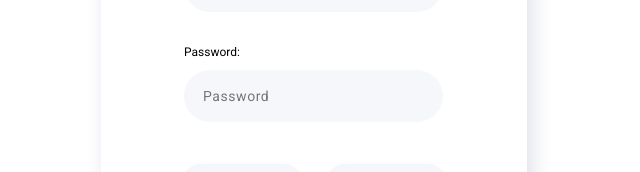
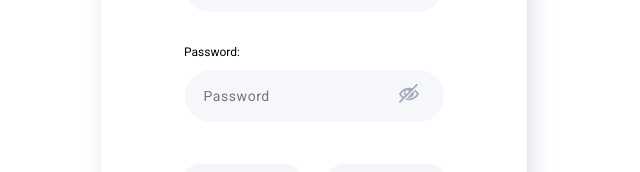
Before and after one commit to DimaSomik/Kapusta_Frontend, a React (Vite) app: page / in a window 1280 px wide. Both pictures are taken after a click on the button "GO TO REGISTRATION". Shown: the part 462-634 px from the top of the page, without its empty margins (449-1089 px from the left). Built offline with nearby package versions, Linux system fonts and the light colour scheme.

Commit message:
feature/AuthForm
Dodanie ikony oka do pliku svg i w polu password przy logowaniu i rejestracji

```diff
--- a/src/components/AuthForm/AuthForm.module.css
+++ b/src/components/AuthForm/AuthForm.module.css
@@ -196,3 +196,36 @@
     left: 763px;
   }
 }
+
+.passwordWrapper {
+  position: relative;
+  width: 100%;
+  display: flex;
+  align-items: center;
+  justify-content: center;
+}
+
+.eyeBtn {
+  width: 32px;
+  height: 32px;
+  position: absolute;
+  top: 50%;
+  right: 19px;
+  transform: translateY(-50%);
+  padding: 0;
+  border: none;
+  background-color: transparent;
+  cursor: pointer;
+}
+
+.eyeBtn:hover .eyeBtnIcon {
+  fill: var(--primay-color);
+}
+
+.eyeBtnIcon {
+  width: 20px;
+  height: 20px;
+  fill: #a6abb9;
+  display: inline-block;
+  stroke-width: 0;
+}
--- a/src/components/AuthForm/LoginForm.jsx
+++ b/src/components/AuthForm/LoginForm.jsx
@@ -2,6 +2,7 @@ import { Field, Form, Formik, ErrorMessage } from "formik";
 import css from "./AuthForm.module.css";
 import * as Yup from "yup";
 import sprite from "../../assets/svgs-sprite.svg";
+import { useState } from "react";
 
 const initialValues = {
   email: "",
@@ -9,6 +10,8 @@ const initialValues = {
 };
 
 const LoginForm = ({ onToggleForm }) => {
+  const [showHidePassword, setShowHidePassword] = useState(false);
+
   //   const dispatch = useDispatch();
 
   const loginSchema = Yup.object().shape({
@@ -85,14 +88,31 @@ const LoginForm = ({ onToggleForm }) => {
                   Password:
                 </p>
               </label>
+              <div className={css.passwordWrapper}>
                 <Field
                   className={css.field}
-                type="password"
+                  type={showHidePassword ? "text" : "password"}
                   name="password"
                   id="password"
                   autoComplete="off"
                   placeholder="Password"
                 />
+                <button
+                  className={css.eyeBtn}
+                  onClick={() => setShowHidePassword(!showHidePassword)}
+                  type="button"
+                >
+                  <svg className={css.eyeBtnIcon}>
+                    <use
+                      href={
+                        showHidePassword
+                          ? `${sprite}#icon-eye`
+                          : `${sprite}#icon-eye-blocked`
+                      }
+                    />
+                  </svg>
+                </button>
+              </div>
               <div className={css.error}>
                 <ErrorMessage name="password" component="div" />
               </div>
--- a/src/components/AuthForm/RegisterForm.jsx
+++ b/src/components/AuthForm/RegisterForm.jsx
@@ -1,6 +1,8 @@
 import { ErrorMessage, Field, Form, Formik } from "formik";
 import * as Yup from "yup";
 import css from "./AuthForm.module.css";
+import sprite from "../../assets/svgs-sprite.svg";
+import { useState } from "react";
 
 const initialValues = {
   email: "",
@@ -9,6 +11,8 @@ const initialValues = {
 };
 
 export function RegisterForm({ onToggleForm }) {
+  const [showHidePassword, setShowHidePassword] = useState(false);
+
   //   const dispatch = useDispatch();
 
   const registerSchema = Yup.object().shape({
@@ -109,14 +113,31 @@ export function RegisterForm({ onToggleForm }) {
                   Password:
                 </p>
               </label>
+              <div className={css.passwordWrapper}>
                 <Field
                   className={css.field}
-                type="password"
+                  type={showHidePassword ? "text" : "password"}
                   name="password"
                   id="password"
                   autoComplete="off"
                   placeholder="Password"
                 />
+                <button
+                  className={css.eyeBtn}
+                  onClick={() => setShowHidePassword(!showHidePassword)}
+                  type="button"
+                >
+                  <svg className={css.eyeBtnIcon}>
+                    <use
+                      href={
+                        showHidePassword
+                          ? `${sprite}#icon-eye`
+                          : `${sprite}#icon-eye-blocked`
+                      }
+                    />
+                  </svg>
+                </button>
+              </div>
               <div className={css.error}>
                 <ErrorMessage name="password" component="div" />
               </div>
```
Also changed, not shown: src/assets/svgs-sprite.svg. Lines whose indentation alone changed are shown as unchanged.
